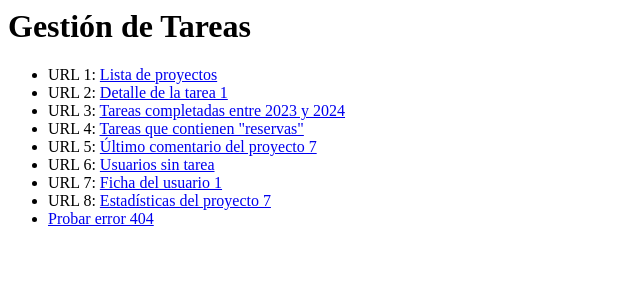
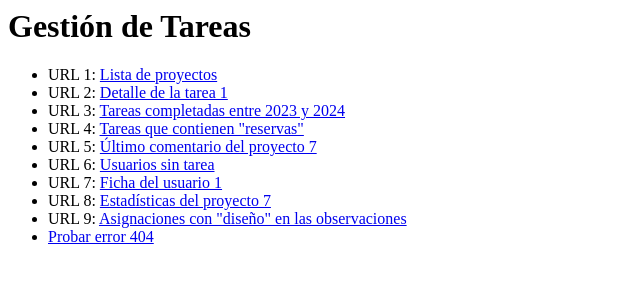
Before and after one commit to GuillermoPelaez22/CreacionURLs_Vistas_QuerySet, a Django app: page / in a window 1280 px wide. Shown: the top 300 px of the page, without its empty margins (0-640 px from the left). Run offline with Django 5.2, Linux system fonts and the light colour scheme.

Commit message:
URL 9: Asignaciones con un texto en las observaciones

```diff
--- a/tareas/templates/index.html
+++ b/tareas/templates/index.html
@@ -8,6 +8,7 @@
     <li>URL 6: <a href="{% url 'usuarios_sin_tarea' %}">Usuarios sin tarea</a></li>
     <li>URL 7: <a href="{% url 'ficha_usuario' 1 %}">Ficha del usuario 1</a></li>
     <li>URL 8: <a href="{% url 'estadisticas_proyecto' 7 %}">Estadísticas del proyecto 7</a></li>
+    <li>URL 9: <a href="{% url 'asignaciones_observaciones' 'diseño' %}">Asignaciones con "diseño" en las observaciones</a></li>
     <!-- URL 9 y URL 10: se añadirán cuando las hagamos -->
     <li><a href="/esta-pagina-no-existe/">Probar error 404</a></li>
 </ul>
--- a/tareas/urls.py
+++ b/tareas/urls.py
@@ -16,4 +16,5 @@ urlpatterns = [
     path('tareas/buscar/<str:texto>/', views.buscar_tareas, name='buscar_tareas'),
     path('usuario/<int:id_usuario>/', views.ficha_usuario, name='ficha_usuario'),
     path('proyecto/<int:id_proyecto>/estadisticas/', views.estadisticas_proyecto, name='estadisticas_proyecto'),
+    path('asignaciones/observaciones/<str:texto>/', views.asignaciones_observaciones, name='asignaciones_observaciones'),
 ]
--- a/tareas/views.py
+++ b/tareas/views.py
@@ -316,3 +316,29 @@ def estadisticas_proyecto(request, id_proyecto):
                    'estadisticas_tareas': estadisticas_tareas,
                    'estadisticas_comentarios': estadisticas_comentarios,
                    'estadisticas_asignaciones': estadisticas_asignaciones})
+
+    # Vista: muestra las asignaciones (tabla intermedia) cuyas observaciones contienen un texto,
+# de la más reciente a la más antigua, con el usuario asignado y su perfil (OneToOne),
+# la tarea con su proyecto y su creador (ManyToOne) y las etiquetas de la tarea (ManyToMany)
+def asignaciones_observaciones(request, texto):
+    asignaciones = (Asignacion.objects
+                    .select_related('usuario__perfil', 'tarea__proyecto', 'tarea__creador')
+                    .prefetch_related('tarea__etiquetas')
+                    .filter(observaciones__contains=texto)
+                    .order_by('-fecha_asignacion'))
+    """
+    SELECT *
+    FROM tareas_asignacion a
+    INNER JOIN tareas_usuario u ON a.usuario_id = u.id
+    LEFT JOIN tareas_perfilusuario pu ON pu.usuario_id = u.id
+    INNER JOIN tareas_tarea t ON a.tarea_id = t.id
+    INNER JOIN tareas_proyecto p ON t.proyecto_id = p.id
+    INNER JOIN tareas_usuario c ON t.creador_id = c.id
+    WHERE a.observaciones LIKE '%texto%'
+    ORDER BY a.fecha_asignacion DESC;
+
+    -- prefetch_related lanza una consulta extra para las etiquetas de las tareas
+    -- (tabla intermedia tareas_tarea_etiquetas)
+    """
+    return render(request, 'asignacion/observaciones.html',
+                  {'asignaciones': asignaciones, 'texto': texto})
```
Also changed, not shown: tareas/templates/asignacion/observaciones.html (added, +24 -0 lines), README.md.
